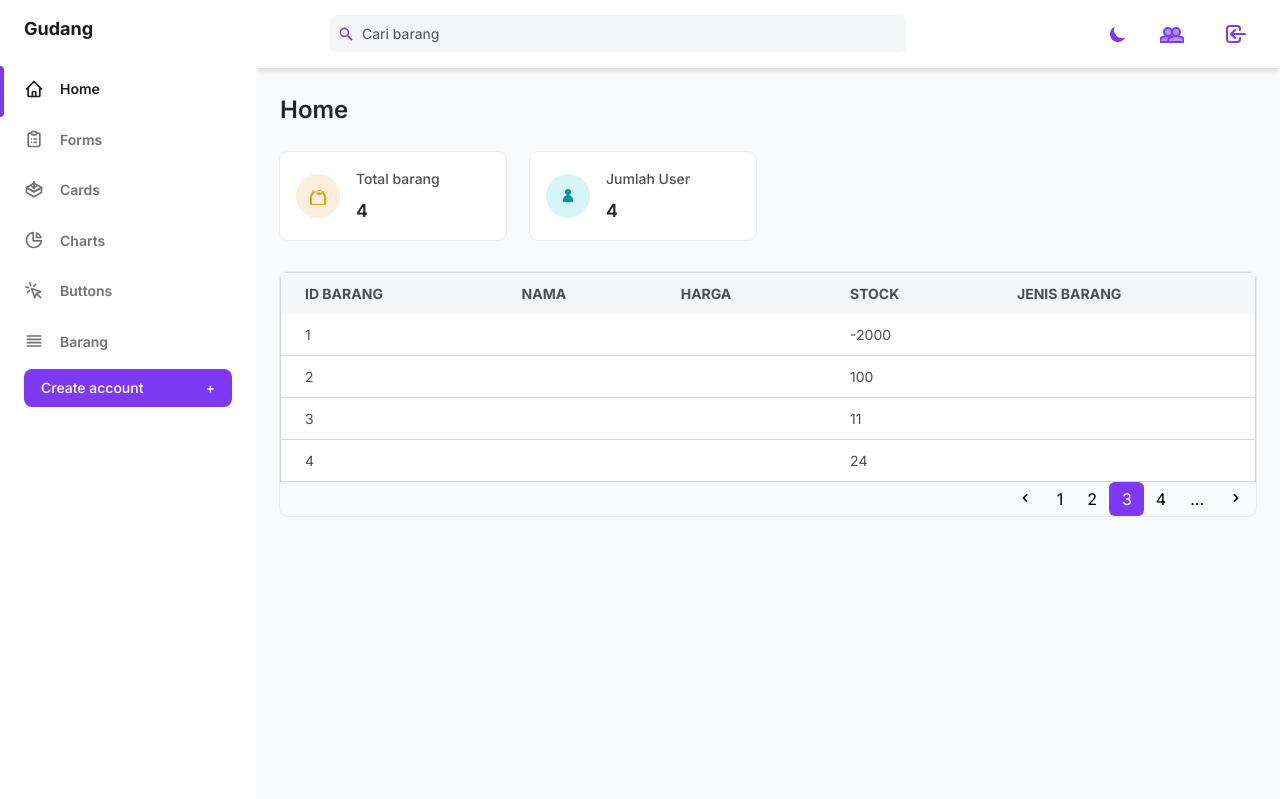
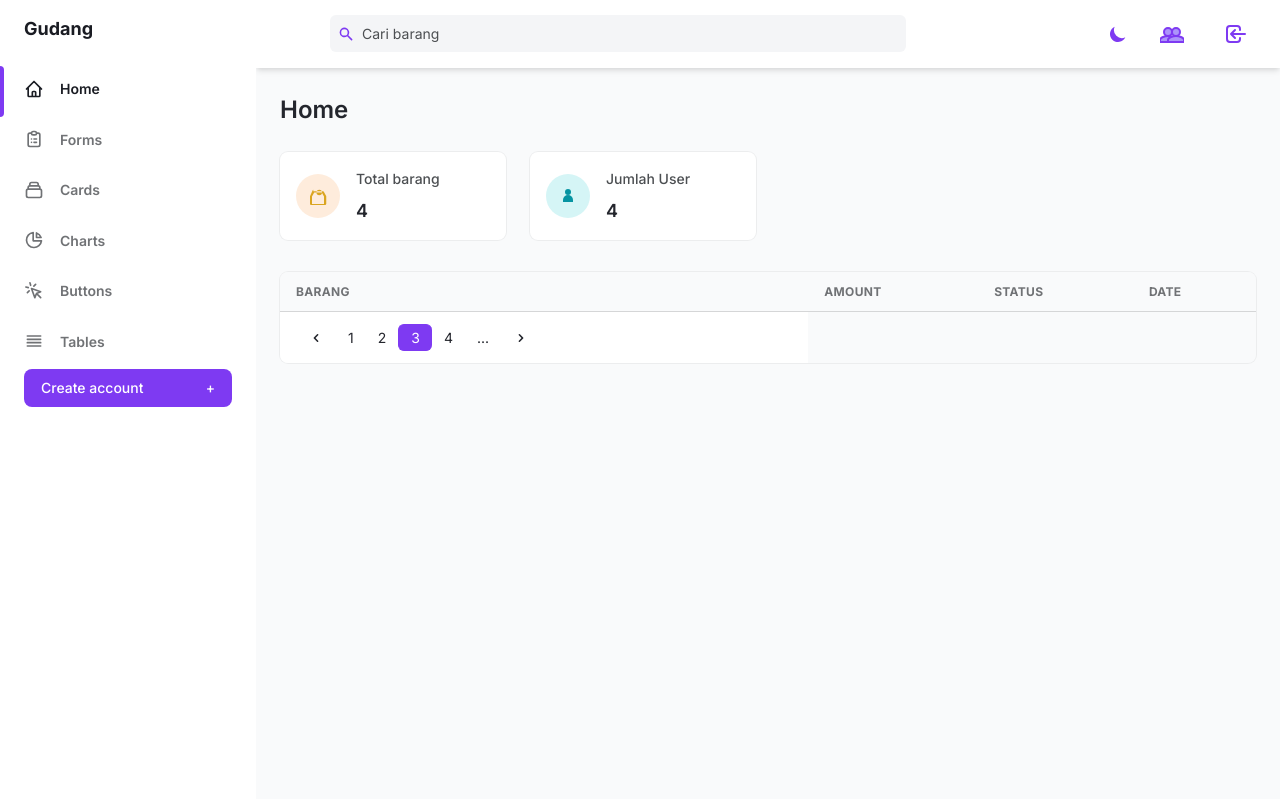
Before and after one commit to nekopride/project1, a PHP site: page /index.php in a window 1280 px wide. Shown: the part 25-824 px from the top of the page. Run offline with PHP 8.4, Linux system fonts and the light colour scheme; a user stored in the database is signed in; data comes from the database, SQL or seed files in the repository; data that the repository does not hold is empty.

Commit message:
Add files via upload

```diff
--- a/index.php
+++ b/index.php
@@ -2,10 +2,6 @@
 include 'config.php';
 session_start();
 print_r($_SESSION);
-if (!isset ($_SESSION["auth"])){
-	header ("Location:pages/login.php");
-	exit;
-}
 $sql_users = "SELECT COUNT(*) as total_users FROM user"; // Query untuk menghitung jumlah pengguna
 $result_users = $connect->query($sql_users);
 
@@ -26,9 +22,6 @@ if ($result_items->num_rows > 0) {
         $total_items = $row_items["total_items"];
     }
 }
-$sql_barang = "SELECT * FROM barang";
-$result_barang  = $connect->query($sql_barang);
-
 
 // Menutup koneksi
 $connect->close();
@@ -84,7 +77,7 @@ $connect->close();
               ></span>
               <a
                 class="inline-flex items-center w-full text-sm font-semibold text-gray-800 transition-colors duration-150 hover:text-gray-800 dark:hover:text-gray-200 dark:text-gray-100"
-                href="index.html"
+                href="index.php"
               >
                 <svg
                   class="w-5 h-5"
@@ -132,7 +125,6 @@ $connect->close();
                 class="inline-flex items-center w-full text-sm font-semibold transition-colors duration-150 hover:text-gray-800 dark:hover:text-gray-200"
                 href="cards.html"
               >
-
                 <svg
                   class="w-5 h-5"
                   aria-hidden="true"
@@ -143,15 +135,9 @@ $connect->close();
                   viewBox="0 0 24 24"
                   stroke="currentColor"
                 >
-                <!-- Panah ke bawah -->
-                <path d="M12 2v8" />
-                <path d="M9 7l3 3 3-3" />
-
-                <!-- Kardus -->
-                <path d="M3 9l9-5 9 5-9 5-9-5z" />
-                <path d="M3 9v6l9 5 9-5V9" />
-                <path d="M12 14l9-5" />
-                <path d="M12 14L3 9" />
+                  <path
+                    d="M19 11H5m14 0a2 2 0 012 2v6a2 2 0 01-2 2H5a2 2 0 01-2-2v-6a2 2 0 012-2m14 0V9a2 2 0 00-2-2M5 11V9a2 2 0 012-2m0 0V5a2 2 0 012-2h6a2 2 0 012 2v2M7 7h10"
+                  ></path>
                 </svg>
                 <span class="ml-4">Cards</span>
               </a>
@@ -204,7 +190,7 @@ $connect->close();
             <li class="relative px-6 py-3">
               <a
                 class="inline-flex items-center w-full text-sm font-semibold transition-colors duration-150 hover:text-gray-800 dark:hover:text-gray-200"
-                href="barang.php"
+                href="tables.html"
               >
                 <svg
                   class="w-5 h-5"
@@ -218,7 +204,7 @@ $connect->close();
                 >
                   <path d="M4 6h16M4 10h16M4 14h16M4 18h16"></path>
                 </svg>
-                <span class="ml-4">Barang</span>
+                <span class="ml-4">Tables</span>
               </a>
             </li>
           <div class="px-6 my-5">
@@ -273,7 +259,7 @@ $connect->close();
               ></span>
               <a
                 class="inline-flex items-center w-full text-sm font-semibold text-gray-800 transition-colors duration-150 hover:text-gray-800 dark:hover:text-gray-200 dark:text-gray-100"
-                href="index.html"
+                href="index.php"
               >
                 <svg
                   class="w-5 h-5"
@@ -646,31 +632,24 @@ $connect->close();
             <!-- New Table -->
             <div class="w-full overflow-hidden rounded-lg shadow-xs">
               <div class="w-full overflow-x-auto">
-              <table class="min-w-full w-full bg-white border border-gray-200 dark:bg-gray-800 dark:border-gray-700">
+                <table class="w-full whitespace-no-wrap">
                   <thead>
-                                        <tr class="bg-gray-100 text-gray-600 uppercase text-sm leading-normal dark:bg-gray-700 dark:text-gray-400">
-                                        <th class="py-3 px-6 text-left">ID barang</th>
-                                        <th class="py-3 px-6 text-left">Nama</th>
-                                        <th class="py-3 px-6 text-left">Harga</th>
-                                        <th class="py-3 px-6 text-left">stock</th>
-                                        <th class="py-3 px-6 text-left">Jenis barang</th>
+                    <tr
+                      class="text-xs font-semibold tracking-wide text-left text-gray-500 uppercase border-b dark:border-gray-700 bg-gray-50 dark:text-gray-400 dark:bg-gray-800"
+                    >
+                      <th class="px-4 py-3">Barang</th>
+                      <th class="px-4 py-3">Amount</th>
+                      <th class="px-4 py-3">Status</th>
+                      <th class="px-4 py-3">Date</th>
                     </tr>
                   </thead>
-                                   <tbody class="text-gray-600 text-sm font-light dark:text-gray-300">
-                                        <?php
-                                        while ($row = $result_barang->fetch_array()) { ?>
-                                          <tr class="border-b border-gray-200 hover:bg-gray-100 dark:border-gray-700 dark:hover:bg-gray-600 table-row-hover">
-                                             <td class="py-3 px-6 text-left"><?= $row['id_barang'] ?></td>
-                                             <td class="py-3 px-6 text-left"><?= $row['nama'] ?></td>
-                                             <td class="py-3 px-6 text-left"><?= $row['harga'] ?></td>
-                                             <td class="py-3 px-6 text-left"><?= $row['stock'] ?></td>
-                                             <td class="py-3 px-6 text-left"><?= $row['level1'] ?></td>
-
-                                        </tr>
-                                        <?php
-                                        } ?>
-                                   </tbody>
-                              </table>
+                  <tbody
+                    class="bg-white divide-y dark:divide-gray-700 dark:bg-gray-800"
+                  >
+                    <tr class="text-gray-700 dark:text-gray-400">
+                      <td class="px-4 py-3">
+                        <div class="flex items-center text-sm">
+                <!-- Pagination -->
                 <span class="flex col-span-4 mt-2 sm:mt-auto sm:justify-end">
                   <nav aria-label="Table navigation">
                     <ul class="inline-flex items-center">
```
Lines whose indentation alone changed are shown as unchanged.
